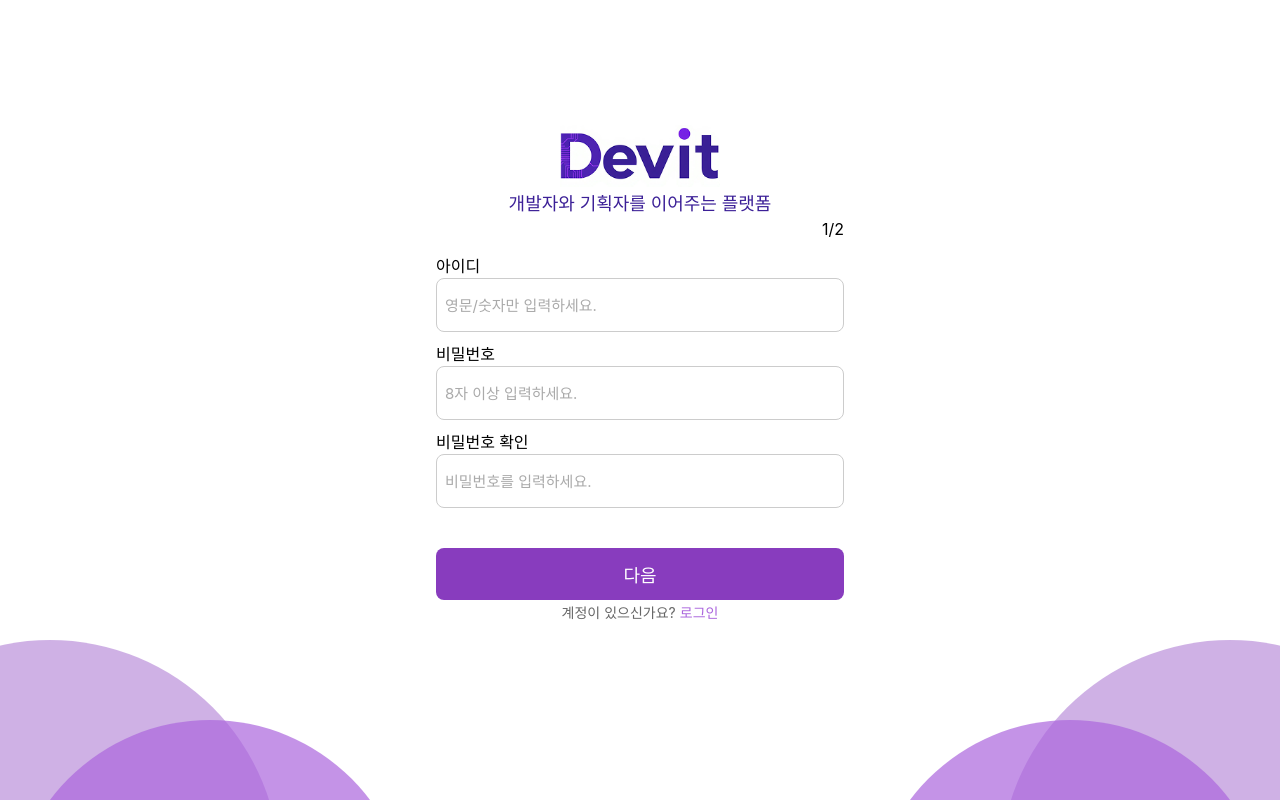
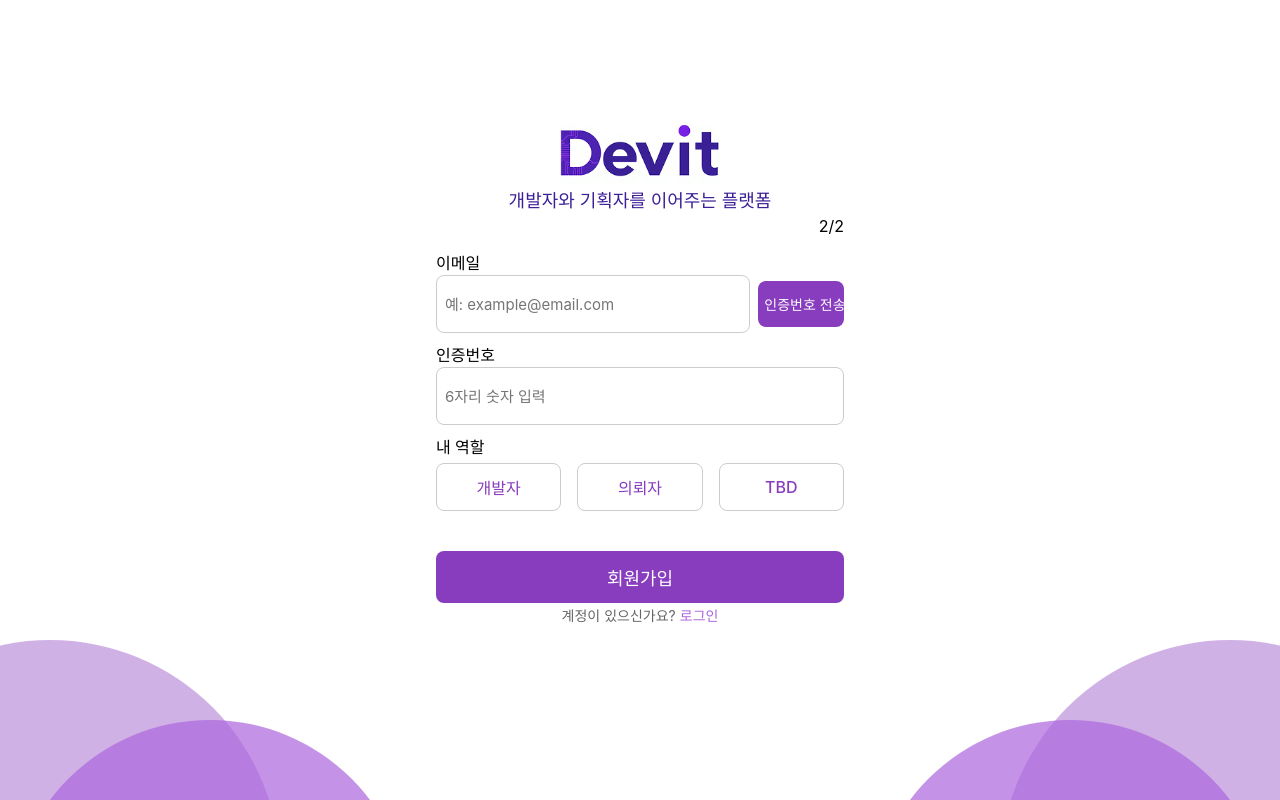
Before and after one commit to technologyaa/Devit-Web, a React (Vite) app: page / in a window 1280 px wide. Built offline with nearby package versions, Linux system fonts and the light colour scheme; a web font is replaced by a local one.

Commit message:
feat: 회원가입 페이지(2/2) UI 구현

```diff
--- a/src/App.jsx
+++ b/src/App.jsx
@@ -1,11 +1,12 @@
 import "./reset.css";
 import SignIn from "./pages/signin/SignIn";
-import SignUp1 from "./pages/singup/SignUp1";
+import SignUp1 from "./pages/signup/types/SignUp1";
+import SignUp2 from "./pages/signup/types/SignUp2";
 
 function App() {
   return (
     <>
-      <SignUp1 />
+      <SignUp2 />
     </>
   );
 }
--- /dev/null
+++ b/src/pages/signup/styles/signUp2.js
@@ -0,0 +1,239 @@
+import styled from "styled-components";
+
+export const Container = styled.div`
+  width: 100vw;
+  height: 100vh;
+  display: flex;
+  justify-content: center;
+  align-items: center;
+`;
+
+export const LoginWrapper = styled.form`
+  width: 408px;
+  height: 550px;
+  display: flex;
+  flex-direction: column;
+  align-items: center;
+  gap: 40px;
+  justify-content: center;
+`;
+
+export const LoginWrapperTopOfTop = styled.div`
+  width: 100%;
+  display: flex;
+  flex-direction: column;
+  gap: 12px;
+`;
+
+export const LoginWrapperTop = styled.div`
+  width: 100%;
+  height: 130px;
+  display: flex;
+  flex-direction: column;
+  justify-content: center;
+  align-items: center;
+  gap: 8px;
+`;
+
+export const DevitLogo = styled.img`
+  width: 160px;
+  height: auto;
+`;
+
+export const DevitText = styled.div`
+  color: #3c2097;
+  font-size: 18px;
+  font-weight: 500;
+`;
+
+export const DevitBottomText = styled.div`
+  width: 100%;
+  display: flex;
+  justify-content: flex-end;
+`;
+
+export const LoginWrapperMiddle = styled.div`
+  width: 100%;
+  display: flex;
+  flex-direction: column;
+  gap: 14px;
+`;
+
+export const EmailInputWrapper = styled.div`
+  width: 100%;
+  display: flex;
+  flex-direction: column;
+  gap: 4px;
+`;
+
+export const EmailLabel = styled.div`
+  font-size: 16px;
+  font-weight: 500;
+`;
+
+export const EmailInputContainer = styled.div`
+  display: flex;
+  justify-content: space-between;
+  align-items: center;
+`;
+
+export const EmailInput = styled.input`
+  height: 54px;
+  width: 74%;
+  border: 1px solid #ccc;
+  border-radius: 8px;
+  padding-left: 8px;
+  font-size: 15px;
+  outline: none;
+`;
+
+export const SendCodeButton = styled.button`
+  height: 46px;
+  width: 21%;
+  background-color: #883cbe;
+  color: white;
+  font-size: 14px;
+  border: none;
+  border-radius: 8px;
+  white-space: nowrap;
+  cursor: pointer;
+
+  &:hover {
+    background-color: #7b35ad;
+  }
+`;
+
+export const CodeInputWrapper = styled.div`
+  display: flex;
+  flex-direction: column;
+  gap: 4px;
+`;
+
+export const CodeLabel = styled.div`
+  font-size: 16px;
+  font-weight: 500;
+`;
+
+export const CodeInput = styled.input`
+  height: 54px;
+  border: 1px solid #ccc;
+  border-radius: 8px;
+  padding-left: 8px;
+  font-size: 15px;
+  outline: none;
+`;
+
+export const RoleSelectWrapper = styled.div`
+  display: flex;
+  flex-direction: column;
+  gap: 8px;
+`;
+
+export const RoleLabel = styled.div`
+  font-size: 16px;
+  font-weight: 500;
+`;
+
+export const RoleButtons = styled.div`
+  display: flex;
+  justify-content: space-between;
+  gap: 16px;
+`;
+
+export const RoleButton = styled.button`
+  flex: 1;
+  height: 48px;
+  border: ${(props) => (props.selected ? "none" : "1px solid #ccc")};
+  border-radius: 8px;
+  background-color: ${(props) => (props.selected ? "#883cbe" : "white")};
+  color: ${(props) => (props.selected ? "white" : "#883cbe")};
+  font-size: 16px;
+  font-weight: 500;
+  cursor: pointer;
+
+  &:hover {
+    background-color: ${(props) => (props.selected ? "#883cbe" : "#f5f5f5")};
+  }
+`;
+
+export const LoginWrapperBottom = styled.div`
+  width: 100%;
+  display: flex;
+  flex-direction: column;
+  align-items: center;
+  gap: 6px;
+`;
+
+export const SigninButton = styled.button`
+  width: 100%;
+  height: 52px;
+  border-radius: 8px;
+  background-color: #883cbe;
+  font-size: 18px;
+  color: white;
+  outline: none;
+  border: none;
+
+  &:hover {
+    background-color: #7b35ad;
+    cursor: pointer;
+  }
+`;
+
+export const NoAccWrapper = styled.div`
+  width: 100%;
+  height: 78px;
+  display: flex;
+  justify-content: center;
+  gap: 4px;
+  font-size: 14px;
+`;
+
+export const YesAccLabel = styled.div`
+  color: #666666;
+`;
+
+export const YesAccLink = styled.a`
+  color: #ab66dd;
+  text-decoration: none;
+`;
+
+export const BackgroundCircle1 = styled.div`
+  position: fixed;
+  left: -180px;
+  bottom: -300px;
+  background-color: rgba(136, 60, 190, 0.4);
+  width: 460px;
+  height: 460px;
+  border-radius: 100%;
+`;
+
+export const BackgroundCircle2 = styled.div`
+  position: fixed;
+  left: 10px;
+  bottom: -320px;
+  background-color: rgba(171, 102, 221, 0.7);
+  width: 400px;
+  height: 400px;
+  border-radius: 100%;
+`;
+
+export const BackgroundCircle3 = styled.div`
+  position: fixed;
+  right: -180px;
+  bottom: -300px;
+  background-color: rgba(136, 60, 190, 0.4);
+  width: 460px;
+  height: 460px;
+  border-radius: 100%;
+`;
+
+export const BackgroundCircle4 = styled.div`
+  position: fixed;
+  right: 10px;
+  bottom: -320px;
+  background-color: rgba(171, 102, 221, 0.7);
+  width: 400px;
+  height: 400px;
+  border-radius: 100%;
+`;
--- a/src/pages/singup/SignUp1.jsx
+++ b/src/pages/signup/types/SignUp1.jsx
@@ -1,4 +1,4 @@
-import * as S from "./styles/signUp1";
+import * as S from "../styles/signUp1";
 import { Helmet } from "react-helmet";
 
 export default function SignUp1() {
--- /dev/null
+++ b/src/pages/signup/types/SignUp2.jsx
@@ -0,0 +1,77 @@
+import * as S from "../styles/signUp2";
+import { Helmet } from "react-helmet";
+import { useState } from "react";
+
+export default function SignUp2() {
+  const [selectedRole, setSelectedRole] = useState(null);
+
+  return (
+    <>
+      <Helmet>
+        <title>Devit</title>
+        <link rel="icon" href="/assets/devit-logo(Di).png" />
+      </Helmet>
+
+      <S.Container>
+        <S.LoginWrapper>
+          <S.LoginWrapperTopOfTop>
+            <S.LoginWrapperTop>
+              <S.DevitLogo src="/assets/devit-logo.png" alt="Devit Logo" />
+              <S.DevitText>개발자와 기획자를 이어주는 플랫폼</S.DevitText>
+              <S.DevitBottomText>2/2</S.DevitBottomText>
+            </S.LoginWrapperTop>
+
+            <S.LoginWrapperMiddle>
+              <S.EmailInputWrapper>
+                <S.EmailLabel>이메일</S.EmailLabel>
+                <S.EmailInputContainer>
+                  <S.EmailInput
+                    type="email"
+                    placeholder="예: example@email.com"
+                  />
+                  <S.SendCodeButton type="button">
+                    인증번호 전송
+                  </S.SendCodeButton>
+                </S.EmailInputContainer>
+              </S.EmailInputWrapper>
+
+              <S.CodeInputWrapper>
+                <S.CodeLabel>인증번호</S.CodeLabel>
+                <S.CodeInput type="text" placeholder="6자리 숫자 입력" />
+              </S.CodeInputWrapper>
+
+              <S.RoleSelectWrapper>
+                <S.RoleLabel>내 역할</S.RoleLabel>
+                <S.RoleButtons>
+                  {["개발자", "의뢰자", "TBD"].map((role) => (
+                    <S.RoleButton
+                      key={role}
+                      type="button"
+                      selected={selectedRole === role}
+                      onClick={() => setSelectedRole(role)}
+                    >
+                      {role}
+                    </S.RoleButton>
+                  ))}
+                </S.RoleButtons>
+              </S.RoleSelectWrapper>
+            </S.LoginWrapperMiddle>
+          </S.LoginWrapperTopOfTop>
+
+          <S.LoginWrapperBottom>
+            <S.SigninButton>회원가입</S.SigninButton>
+            <S.NoAccWrapper>
+              <S.YesAccLabel>계정이 있으신가요?</S.YesAccLabel>
+              <S.YesAccLink href="#">로그인</S.YesAccLink>
+            </S.NoAccWrapper>
+          </S.LoginWrapperBottom>
+        </S.LoginWrapper>
+
+        <S.BackgroundCircle1 />
+        <S.BackgroundCircle2 />
+        <S.BackgroundCircle3 />
+        <S.BackgroundCircle4 />
+      </S.Container>
+    </>
+  );
+}
```
Also changed, not shown: src/pages/signup/styles/signUp1.js (renamed from src/pages/singup/styles/signUp1.js).
